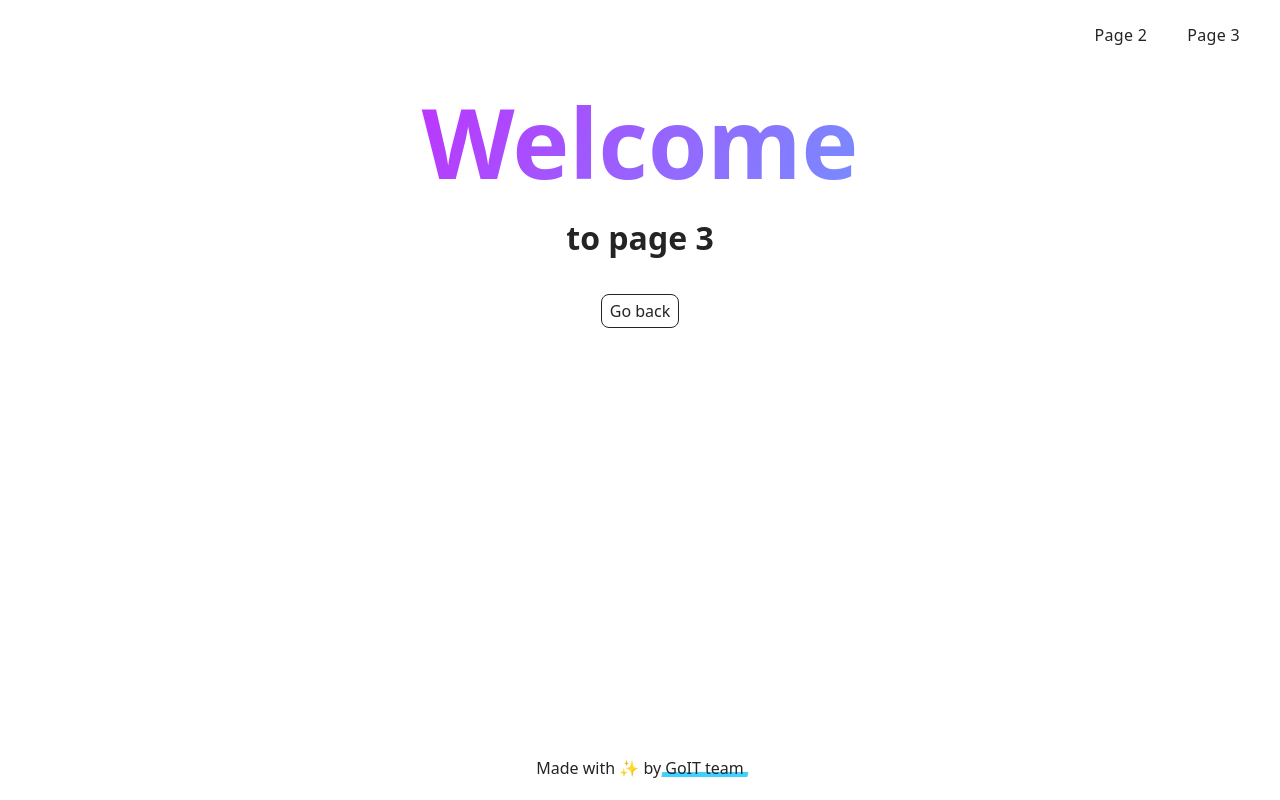
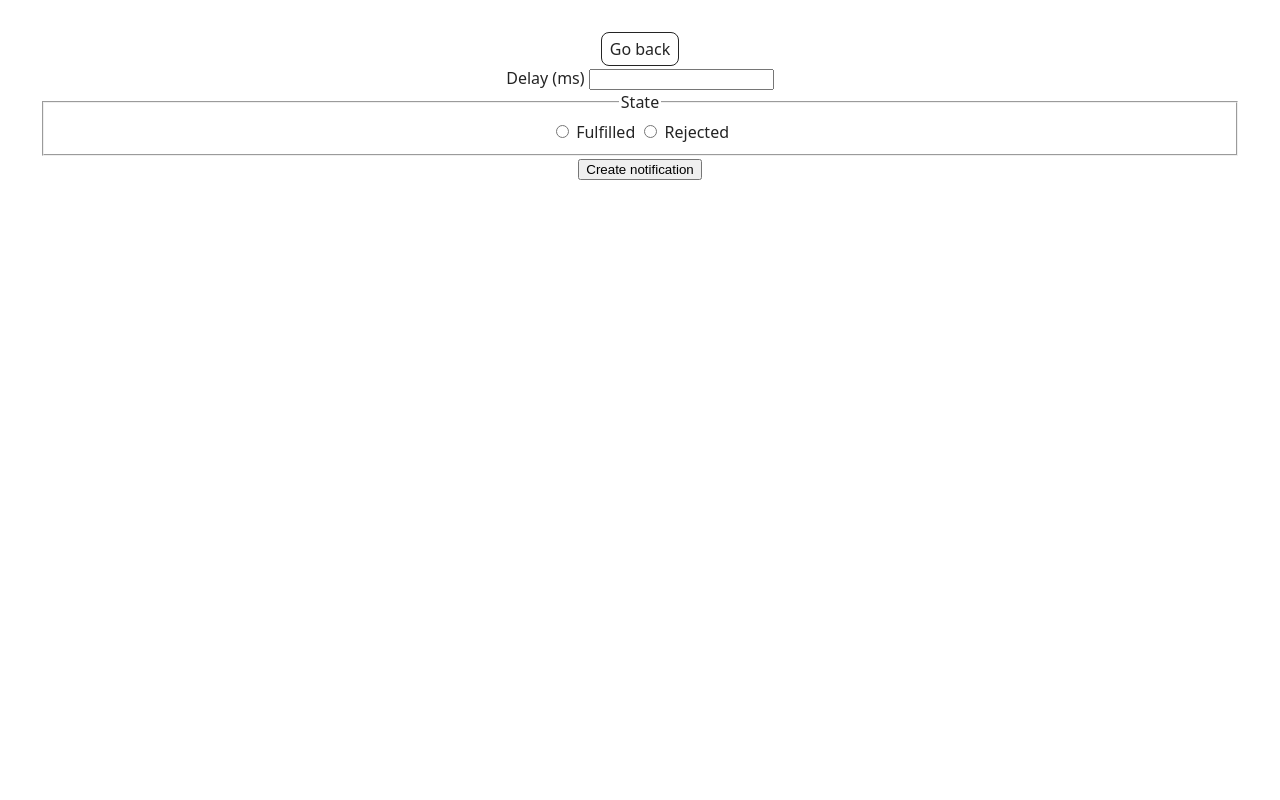
Before and after one commit to mwwwwwwwwe/goit-js-hw-10, a website built with Vite: page src/2-snackbar.html in a window 1280 px wide. Built offline with nearby package versions, Linux system fonts and the light colour scheme.

Commit message:
basic structure

```diff
--- a/src/1-timer.html
+++ b/src/1-timer.html
@@ -4,25 +4,39 @@
     <meta charset="UTF-8" />
     <meta http-equiv="X-UA-Compatible" content="IE=edge" />
     <meta name="viewport" content="width=device-width, initial-scale=1.0" />
-    <title>Page 2</title>
+    <title>Timer</title>
     <link rel="stylesheet" href="./css/styles.css" />
   </head>
   <body>
-    <load
-      src="./partials/header.html"
-      icon-path="./img/sprite.svg#logo"
-      highlight-act="active"
-    />
-
     <main>
+      <a class="back-link" href="./index.html">Go back</a>
       <div class="container">
-        <h1 class="main-title">
-          <span class="main-title-gradient">Welcome</span> to page 2
-        </h1>
-        <load src="./partials/back-link.html" />
+        <div>
+          <input type="text" id="datetime-picker" />
+          <button type="button" data-start>Start</button>
+        </div>
+        <div class="timer">
+          <div class="field">
+            <span class="value" data-days>00</span>
+            <span class="label">Days</span>
+          </div>
+          <div class="field">
+            <span class="value" data-hours>00</span>
+            <span class="label">Hours</span>
+          </div>
+          <div class="field">
+            <span class="value" data-minutes>00</span>
+            <span class="label">Minutes</span>
+          </div>
+          <div class="field">
+            <span class="value" data-seconds>00</span>
+            <span class="label">Seconds</span>
+          </div>
+        </div>
       </div>
     </main>
 
-    <load src="./partials/footer.html" />
+    <script type="module" src="./js/1-timer.js"></script>
+
   </body>
 </html>
--- a/src/2-snackbar.html
+++ b/src/2-snackbar.html
@@ -4,25 +4,35 @@
     <meta charset="UTF-8" />
     <meta http-equiv="X-UA-Compatible" content="IE=edge" />
     <meta name="viewport" content="width=device-width, initial-scale=1.0" />
-    <title>Page 3</title>
+    <title>Snackbar</title>
     <link rel="stylesheet" href="./css/styles.css" />
   </head>
   <body>
-    <load
-      src="./partials/header.html"
-      icon-path="./img/sprite.svg#logo"
-      highlight-curr="active"
-    />
+    <main>
+      <a class="back-link" href="./index.html">Go back</a>
+      <form class="form container">
+        <label class="delay">
+          Delay (ms)
+          <input type="number" name="delay" required />
+        </label>
 
-    <main>
-      <div class="container">
-        <h1 class="main-title">
-          <span class="main-title-gradient">Welcome</span> to page 3
-        </h1>
-        <load src="./partials/back-link.html" />
-      </div>
+        <fieldset>
+          <legend>State</legend>
+          <label>
+            <input type="radio" name="state" value="fulfilled" required />
+            Fulfilled
+          </label>
+          <label>
+            <input type="radio" name="state" value="rejected" required />
+            Rejected
+          </label>
+        </fieldset>
+
+        <button type="submit">Create notification</button>
+      </form>
     </main>
 
-    <load src="./partials/footer.html" />
+    <script type="module" src="./js/2-snackbar.js"></script>
+
   </body>
 </html>
```
